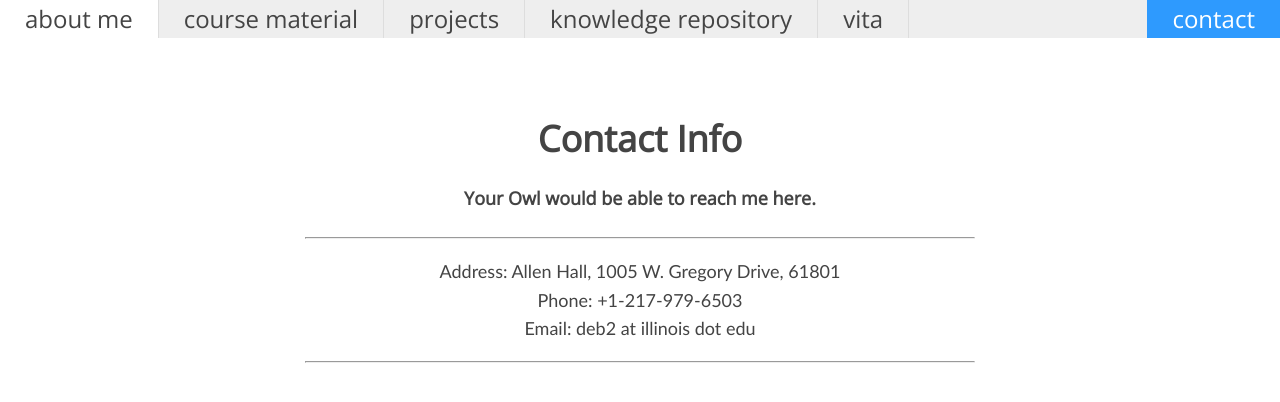
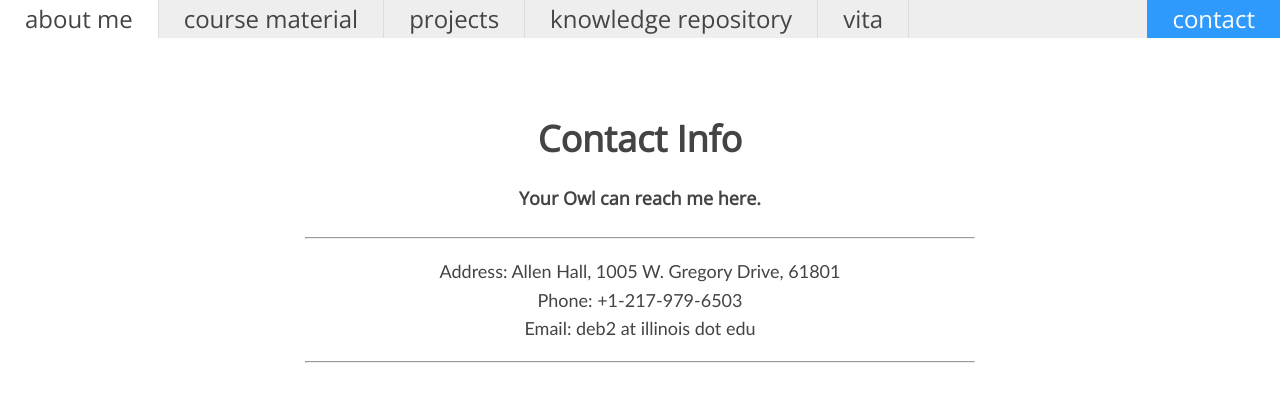
Before and after one commit to akashdeepdeb/akash.github.io, a Jekyll site: the page built from contact/index.html, in a window 1280 px wide. Shown: the top 402 px of the page. Built offline with Jekyll 4.4.1, drawn with Linux system fonts in a browser that asks for light colours.

Commit message:
Update index.html

```diff
--- a/contact/index.html
+++ b/contact/index.html
@@ -12,7 +12,7 @@ title: contact
 </style>
 <div id = "contact">
 <h1 style = "font-family: Open Sans;">Contact Info</h1>
-<h4 style = "font-family: Open Sans;">Your Owl would be able to reach me here.</h4>
+<h4 style = "font-family: Open Sans;">Your Owl can reach me here.</h4>
 <hr>
 <p>
   Address: Allen Hall, 1005 W. Gregory Drive, 61801 <br>
```
